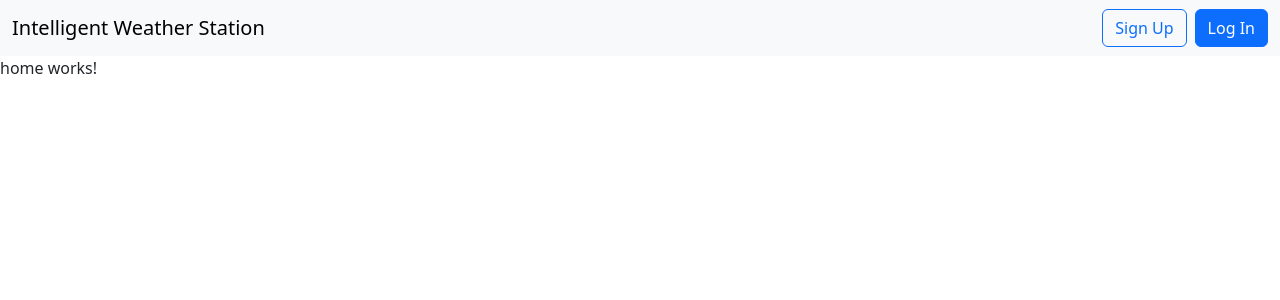
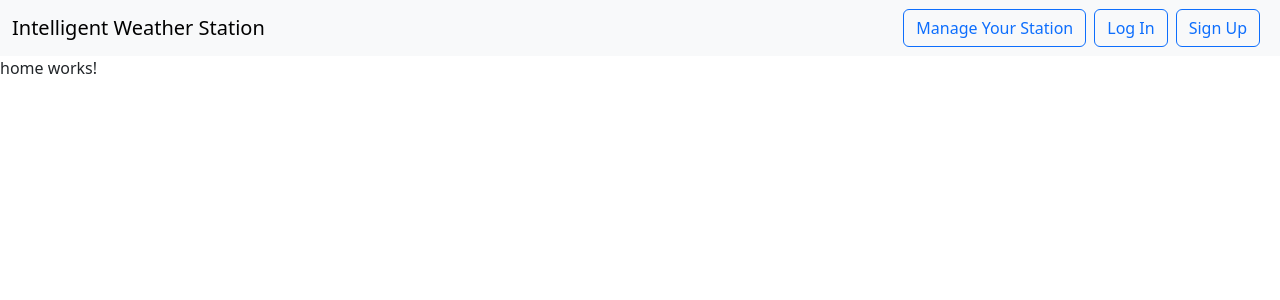
Before and after one commit to IOT-ISI24/IoT-server, an Angular app in the folder frontend/app/: page /home in a window 1280 px wide. Shown: the top 300 px of the page. Built offline with nearby package versions, Linux system fonts and the light colour scheme.

Commit message:
manage component created

```diff
--- a/frontend/app/src/app/app.component.html
+++ b/frontend/app/src/app/app.component.html
@@ -2,12 +2,13 @@
     <div class="container-fluid">
       <a class="navbar-brand" routerLink="home" >Intelligent Weather Station</a>
       <div>
+        <button class="btn btn-outline-primary me-2" [routerLink]="['/manage']">Manage Your Station</button>
         @if (loginService.isLoggedIn()) {
         <button class="btn btn-outline-primary me-2" (click)="logout()">Logout</button>
         }
         @else{
+        <button class="btn btn-outline-primary me-2" [routerLink]="['/login']">Log In</button>
         <button class="btn btn-outline-primary me-2" [routerLink]="['/signup']">Sign Up</button>
-        <button class="btn btn-primary" [routerLink]="['/login']">Log In</button>
         }
     </div>
     </div>
--- /dev/null
+++ b/frontend/app/src/app/manage/manage.component.html
@@ -0,0 +1 @@
+<p>manage works!</p>
```
Also changed, not shown: frontend/app/src/app/manage/manage.component.ts (added, +11 -0 lines), frontend/app/src/app/manage/manage.component.css (added), 1 other file (tests, documents, lock files or other folders).
